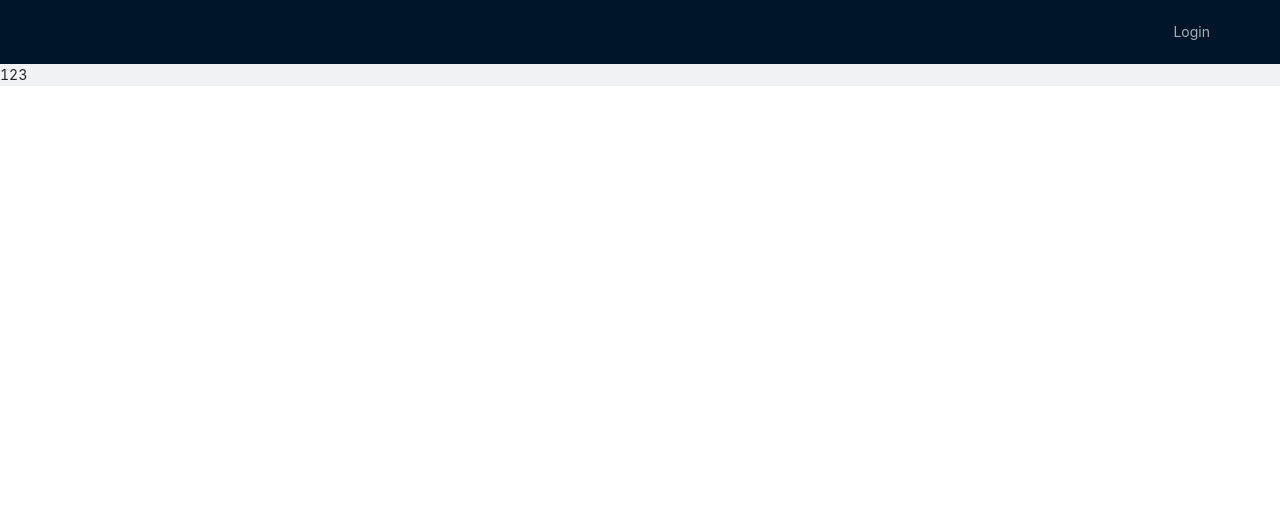
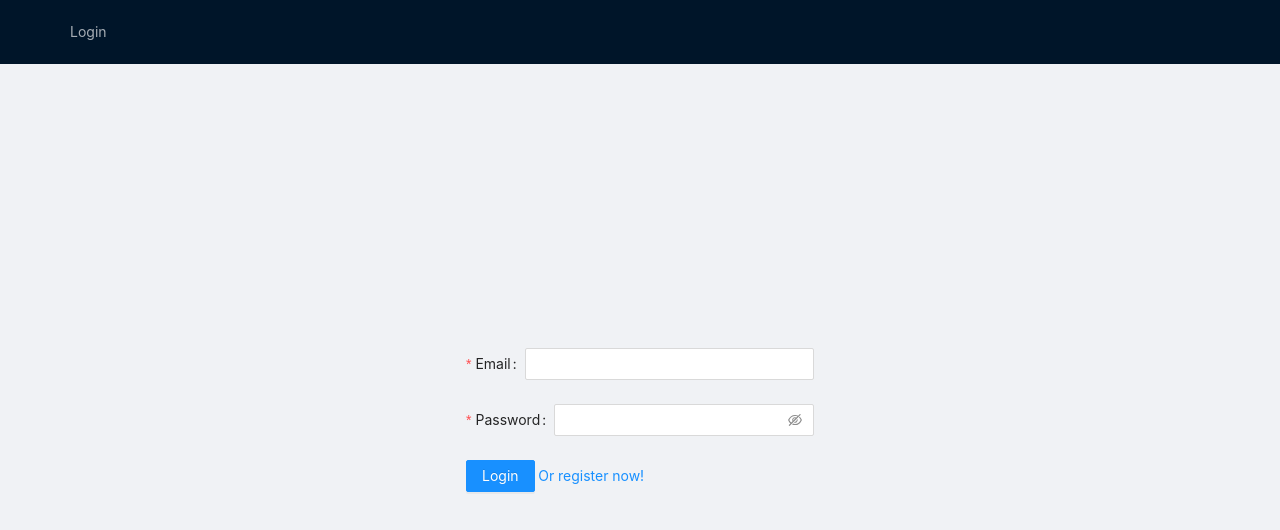
Before and after one commit to 1ZvEzD1K1/reminder-calendar, a React (Create React App) app: page /login in a window 1280 px wide. Shown: the top 530 px of the page. Built offline with nearby package versions, Linux system fonts and the light colour scheme.

Commit message:
login form & registration form

```diff
--- a/src/App.css
+++ b/src/App.css
@@ -1 +1,5 @@
 @import '~antd/dist/antd.css';
+
+.h100{
+    height: calc(100vh - 64px);
+}
--- /dev/null
+++ b/src/components/LoginForm.tsx
@@ -0,0 +1,41 @@
+import React, { FC, useState } from "react";
+import { Button, Form, Input } from "antd";
+import { Link } from "react-router-dom";
+
+const LoginForm: FC = () => {
+  const [email, setEmail] = useState("");
+  const [password, setPassword] = useState("");
+
+  return (
+    <Form>
+      <Form.Item
+        name="Email"
+        label="Email"
+        rules={[{ type: "email" }, { required: true }]}
+      >
+        <Input value={email} onChange={(e)=>setEmail(e.target.value)} />
+      </Form.Item>
+      <Form.Item
+        label="Password"
+        name="password"
+        rules={[
+          { required: true, message: "Please input your password!" },
+          {
+            min: 8,
+            message: "Minimum 8 characters",
+          },
+        ]}
+      >
+        <Input.Password value={password} onChange={(e)=>setPassword(e.target.value)} />
+      </Form.Item>
+      <Form.Item>
+        <Button type="primary" htmlType="submit" onClick={()=>console.log(email, password)}>
+          Login
+        </Button>
+        <Link to="/registration"> Or register now!</Link>
+      </Form.Item>
+    </Form>
+  );
+};
+
+export default LoginForm;
--- a/src/components/Navbar.tsx
+++ b/src/components/Navbar.tsx
@@ -1,4 +1,4 @@
-import { Layout, Menu, Row } from "antd";
+import { Layout, Menu } from "antd";
 import React, { FC } from "react";
 import { useHistory } from "react-router-dom";
 import { useTypedSelector } from "../hooks/useTypedSelector";
@@ -7,10 +7,9 @@ import { RouteNames } from "../routs/routs";
 const Navbar: FC = () => {
   const history = useHistory();
 
-  const {isAuth} = useTypedSelector(state=>state.authReduser)
+  const { isAuth } = useTypedSelector((state) => state.authReduser);
   return (
     <Layout.Header>
-      <Row justify="end">
         {isAuth ? (
           <>
             <div
@@ -27,13 +26,14 @@ const Navbar: FC = () => {
             </Menu>
           </>
         ) : (
-          <Menu theme="dark" mode="horizontal" selectable={false}>
-            <Menu.Item onClick={() => history.push(RouteNames.LOGIN)} key={1}>
-              Login
-            </Menu.Item>
-          </Menu>
+          <>
+            <Menu theme="dark" mode="horizontal" selectable={false}>
+              <Menu.Item onClick={() => history.push(RouteNames.LOGIN)} key={1}>
+                Login
+              </Menu.Item>
+            </Menu>
+          </>
         )}
-      </Row>
     </Layout.Header>
   );
 };
--- /dev/null
+++ b/src/components/RegistrationForm.tsx
@@ -0,0 +1,87 @@
+import React, { FC, useState } from "react";
+import { Button, Form, Input } from "antd";
+
+const RegistrationForm: FC = () => {
+  const [nickname, setNickname] = useState("");
+  const [email, setEmail] = useState("");
+  const [password, setPassword] = useState("");
+  return (
+    <Form>
+      <Form.Item
+        name="nickname"
+        label="Nickname"
+        tooltip="What do you want others to call you?"
+        rules={[
+          {
+            required: true,
+            message: "Please input your nickname!",
+            whitespace: true,
+          },
+        ]}
+      >
+        <Input value={nickname} onChange={(e)=>setNickname(e.target.value)}/>
+      </Form.Item>
+      <Form.Item
+        name="email"
+        label="E-mail"
+        rules={[
+          {
+            type: "email",
+            message: "The input is not valid E-mail!",
+          },
+          {
+            required: true,
+            message: "Please input your E-mail!",
+          },
+        ]}
+      >
+        <Input value={email} onChange={(e)=>setEmail(e.target.value)}/>
+      </Form.Item>
+      <Form.Item
+        name="password"
+        label="Password"
+        rules={[
+          {
+            required: true,
+            message: "Please input your password!",
+          },
+          {
+            min: 8,
+            message: "Minimum 8 characters",
+          },
+        ]}
+        hasFeedback
+      >
+        <Input.Password value={password} onChange={(e)=>setPassword(e.target.value)} />
+      </Form.Item>
+      <Form.Item
+        name="comfirm"
+        label="Confirm Password"
+        rules={[
+          {
+            required: true,
+            message: "Please confirm your password!",
+          },
+          ({ getFieldValue }) => ({
+            validator(_, value) {
+              if (!value || getFieldValue('password') === value) {
+                return Promise.resolve();
+              }
+              return Promise.reject(new Error('The two passwords that you entered do not match!'));
+            },
+          }),
+        ]}
+        hasFeedback
+      >
+        <Input.Password />
+      </Form.Item>
+      <Form.Item>
+        <Button type="primary" htmlType="submit" onClick={()=>console.log(email, nickname, password)}>
+          Register
+        </Button>
+      </Form.Item>
+    </Form>
+  );
+};
+
+export default RegistrationForm;
--- a/src/pages/Login.tsx
+++ b/src/pages/Login.tsx
@@ -1,10 +1,14 @@
+import { Layout, Row } from 'antd'
 import React, { FC } from 'react'
+import LoginForm from '../components/LoginForm'
 
 const Login: FC = () => {
     return (
-        <div>
-            123
-        </div>
+        <Layout>
+             <Row justify="center" align="middle" className="h100">
+                 <LoginForm/>
+             </Row>
+        </Layout>
     )
 }
 
--- a/src/pages/Registration.tsx
+++ b/src/pages/Registration.tsx
@@ -1,11 +1,15 @@
-import React, { FC } from 'react'
+import React, { FC } from "react";
+import { Layout, Row } from "antd";
+import RegistrationForm from "../components/RegistrationForm";
 
 const Registration: FC = () => {
-    return (
-        <div>
-            REGISTRATION
-        </div>
-    )
-}
+  return (
+    <Layout>
+      <Row justify="center" align="middle" className="h100">
+        <RegistrationForm/>
+      </Row>
+    </Layout>
+  );
+};
 
-export default Registration
+export default Registration;
```
